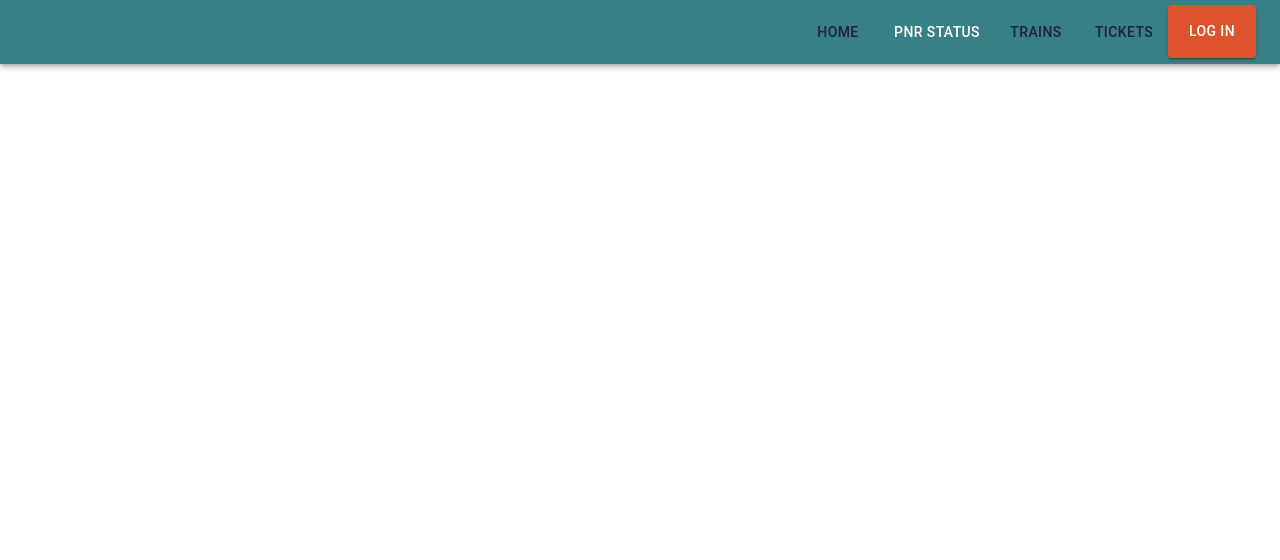
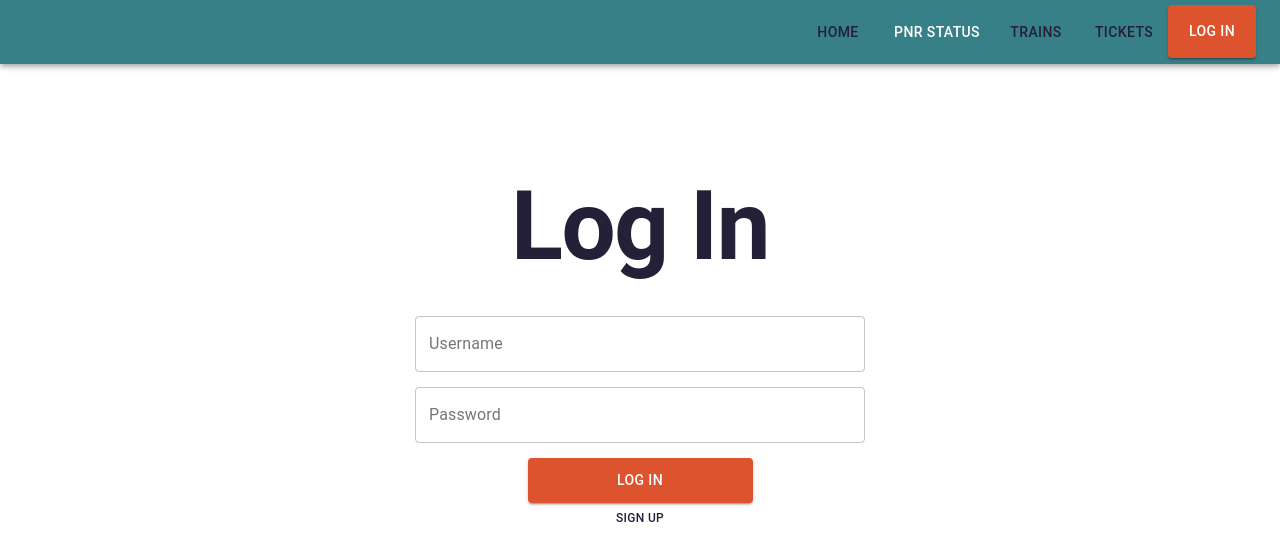
Before and after one commit to MohitJain617/NEXTRail, a React app in the folder NEXTRail/frontend/: page /login in a window 1280 px wide. Shown: the top 560 px of the page. Built offline with nearby package versions, Linux system fonts and the light colour scheme; the HTML template or start-up script is replaced by a standard one.

Commit message:
Added Log In page

```diff
--- a/NEXTRail/frontend/src/components/HomePage.js
+++ b/NEXTRail/frontend/src/components/HomePage.js
@@ -11,6 +11,7 @@ import HomePageDetails from "./HomePageDetails";
 import PnrPageDetails from "./PnrPageDetails";
 import NavBar from "./NavBar";
 import TrainBwStation from "./TrainBwStation";
+import LogInPage from "./LogInPage";
 
 export default class HomePage extends Component {
   constructor(props) {
@@ -22,10 +23,12 @@ export default class HomePage extends Component {
         <NavBar />
         <Routes>
             {/* <Route exact path='/'><p>This is home page</p></Route> */}
+            <Route path='' element={<TrainBwStation />}/>
             <Route path='/' element={<HomePageDetails />}/>
             <Route path='/train' element={<TrainDetails />}/>
             <Route path='/search' element={<TrainBwStation />}/>
             <Route path='/pnr' element={<PnrPageDetails />}/>
+            <Route path='/login' element={<LogInPage />}/>
         </Routes>
     </Router>
   }
--- /dev/null
+++ b/NEXTRail/frontend/src/components/LogInPage.js
@@ -0,0 +1,88 @@
+import React, { Component } from "react";
+import {Typography, AppBar, Card, CardAction, CardContent, CardMedia, CssBaseline, Grid, Toolbar, Container, Button, Box, TextField} from "@material-ui/core";
+
+export default class LogInPage extends Component {
+  constructor(props) {
+    super(props);
+  }
+
+  render() {
+    return (
+      <div>
+        <Container
+          maxWidth="sm"
+          style={{
+            marginTop: "170px",
+          }}
+        >
+          <Typography
+            style={{ fontWeight: 650, color: "#242038" }}
+            variant="h1"
+            align="center"
+            position="relative"
+            gutterBottom
+          >
+            Log In
+          </Typography>
+          <div>
+            <Grid container spacing={2} align="center" direction="column">
+              <Grid item xs={16}>
+                <TextField
+                  style={{
+                    width: "450px",
+                    height: "55px",
+                    fontSize: "14px",
+                    backgroundColor: "#FFFFFF",
+                  }}
+                  id="outlined-basic"
+                  label="Username"
+                  variant="outlined"
+                />
+              </Grid>
+              <Grid item xs={16}>
+                <TextField
+                  style={{
+                    width: "450px",
+                    height: "55px",
+                    fontSize: "14px",
+                    backgroundColor: "#FFFFFF",
+                  }}
+                  id="outlined-basic"
+                  label="Password"
+                  variant="outlined"
+                />
+              </Grid>
+              <Grid item xs={16}>
+                <Button
+                  style={{
+                    backgroundColor: "#DC532D",
+                    color: "#FFFFFF",
+                    width: "225px",
+                    height: "45px",
+                    fontSize: "14px",
+                  }}
+                  variant="contained"
+                >
+                  Log In
+                </Button>
+              </Grid>
+              <Grid item style={{ marginTop: "-10px" }}>
+                <Button
+                  style={{
+                    color: "#242038",
+                    width: "112px",
+                    height: "20px",
+                    fontSize: "12px",
+                  }}
+                  variant="text"
+                >
+                  Sign Up
+                </Button>
+              </Grid>
+            </Grid>
+          </div>
+        </Container>
+      </div>
+    );
+  }
+}
```
Also changed, not shown: NEXTRail/frontend/static/frontend/main.js, NEXTRail/frontend/static/frontend/main.js.LICENSE.txt, 1 other file (tests, documents, lock files or other folders).
